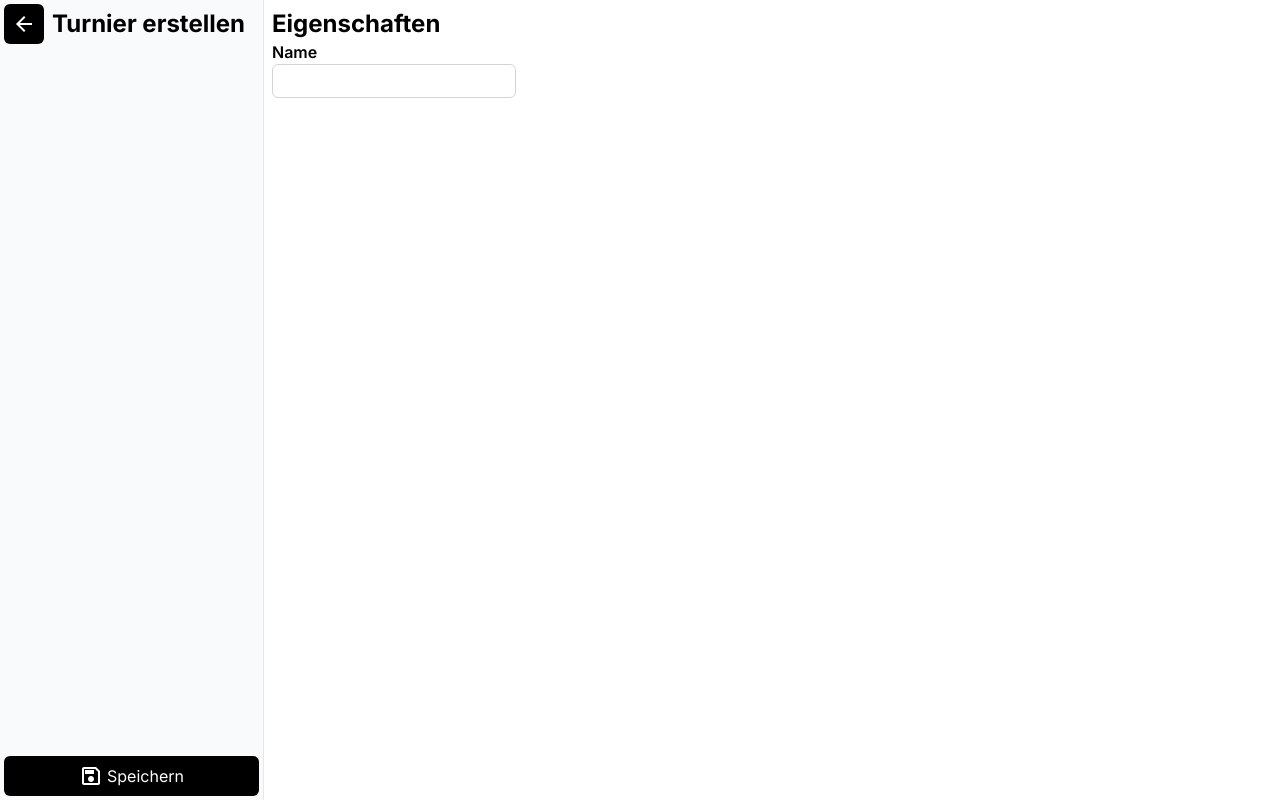
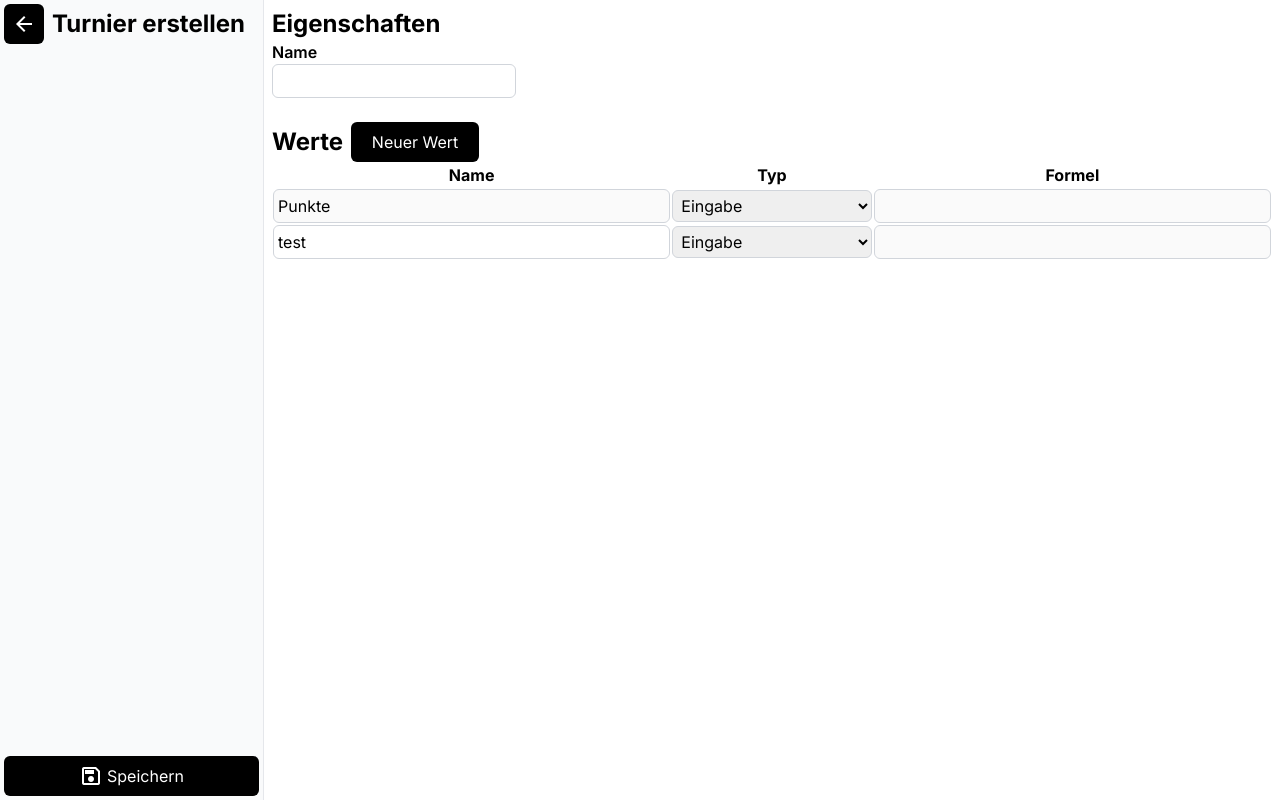
Before and after one commit to Anubi1000/Turnierverwaltung, a Next.js app in the folder frontend/: page /dashboard/tournament/create in a window 1280 px wide. Built offline with nearby package versions, Linux system fonts and the light colour scheme.

Commit message:
Start values layout

```diff
--- /dev/null
+++ b/frontend/src/app/dashboard/tournament/[tournamentId]/page.tsx
@@ -0,0 +1,3 @@
+export default function Page({ params }: { params: { tournamentId: string } }) {
+  return <div>{params.tournamentId}</div>;
+}
--- a/frontend/src/app/dashboard/tournament/create/page.tsx
+++ b/frontend/src/app/dashboard/tournament/create/page.tsx
@@ -4,8 +4,46 @@ import Button from "@/components/Button";
 import Text from "@/components/Text";
 import Sidebar from "@/components/Sidebar";
 import TitleWithBackButton from "@/components/TitleWithBackButton";
-import { useImmer } from "use-immer";
+import { Updater, useImmer } from "use-immer";
 import { Tournament } from "../../../../../../api/types";
+
+function SaveButton() {
+  return (
+    <Button className="mt-auto">
+      <div className="flex justify-center">
+        <span className="material-symbols-outlined mr-1">save</span>
+        Speichern
+      </div>
+    </Button>
+  );
+}
+
+function Properties({
+  tournament,
+  updateTournament,
+}: {
+  tournament: Tournament;
+  updateTournament: Updater<Tournament>;
+}) {
+  return (
+    <>
+      <Text level="h2">Eigenschaften</Text>
+      <label>
+        <Text level="label">Name</Text>
+        <input
+          className="rounded-md border border-gray-300 p-1"
+          type="text"
+          value={tournament.name}
+          onChange={(e) =>
+            updateTournament((draft) => {
+              draft.name = e.target.value;
+            })
+          }
+        />
+      </label>
+    </>
+  );
+}
 
 export default function Page() {
   const [tournament, updateTournament] = useImmer({
@@ -16,6 +54,12 @@ export default function Page() {
         name: "Punkte",
         type: "input",
         isResult: true,
+      },
+      {
+        id: "test",
+        name: "test",
+        type: "input",
+        isResult: false,
       },
     ],
   } as Tournament);
@@ -28,30 +72,106 @@ export default function Page() {
           href="/dashboard/tournament/list"
         />
 
-        <Button className="mt-auto">
-          <div className="flex justify-center">
-            <span className="material-symbols-outlined mr-1">save</span>
-            Speichern
-          </div>
-        </Button>
+        <SaveButton />
       </Sidebar>
 
       <div className="m-2 h-full flex-grow">
-        <Text level="h2">Eigenschaften</Text>
-        <label>
-          <Text level="label">Name</Text>
-          <input
-            className="rounded-md border border-gray-300 p-1"
-            type="text"
-            value={tournament.name}
-            onChange={(e) =>
+        <Properties
+          tournament={tournament}
+          updateTournament={updateTournament}
+        />
+
+        <div className="mt-6 flex items-center">
+          <Text level="h2">Werte</Text>
+          <Button
+            className="ml-2 min-w-32"
+            onClick={() =>
               updateTournament((draft) => {
-                draft.name = e.target.value;
+                draft.values.push({
+                  id: "test",
+                  name: "",
+                  type: "input",
+                  isResult: false,
+                });
               })
             }
-          />
-        </label>
+          >
+            Neuer Wert
+          </Button>
+        </div>
+        <table className="w-full">
+          <thead>
+            <tr>
+              <th>Name</th>
+              <th>Typ</th>
+              <th>Formel</th>
+            </tr>
+          </thead>
 
+          <tbody>
+            {tournament.values.map((tournamentValue, valueIndex) => {
+              let nameDisabled = false;
+              if (tournamentValue.id == "points") {
+                nameDisabled = true;
+              }
+
+              let formulaDisabled = true;
+              if (tournamentValue.type == "calculated") {
+                formulaDisabled = false;
+              }
+
+              return (
+                <tr key={valueIndex}>
+                  <td>
+                    <input
+                      className="w-full rounded-md border border-gray-300 p-1"
+                      value={tournamentValue.name}
+                      onChange={(e) =>
+                        updateTournament((draft) => {
+                          draft.values[valueIndex].name = e.target.value;
+                        })
+                      }
+                      disabled={nameDisabled}
+                      type="text"
+                    />
+                  </td>
+                  <td>
+                    <select
+                      className="w-full rounded-md border border-gray-300 p-1"
+                      value={tournamentValue.type}
+                      onChange={(e) =>
+                        updateTournament((draft) => {
+                          if (e.target.value == "input") {
+                            draft.values[valueIndex].formula = undefined;
+                          }
+                          draft.values[valueIndex].type = e.target.value as
+                            | "input"
+                            | "calculated";
+                        })
+                      }
+                    >
+                      <option value="input">Eingabe</option>
+                      <option value="calculated">Berechnung</option>
+                    </select>
+                  </td>
+                  <td>
+                    <input
+                      className="w-full rounded-md border border-gray-300 p-1"
+                      value={tournamentValue.formula || ""}
+                      onChange={(e) =>
+                        updateTournament((draft) => {
+                          draft.values[valueIndex].formula = e.target.value;
+                        })
+                      }
+                      disabled={formulaDisabled}
+                      type="text"
+                    />
+                  </td>
+                </tr>
+              );
+            })}
+          </tbody>
+        </table>
       </div>
     </div>
   );
```
